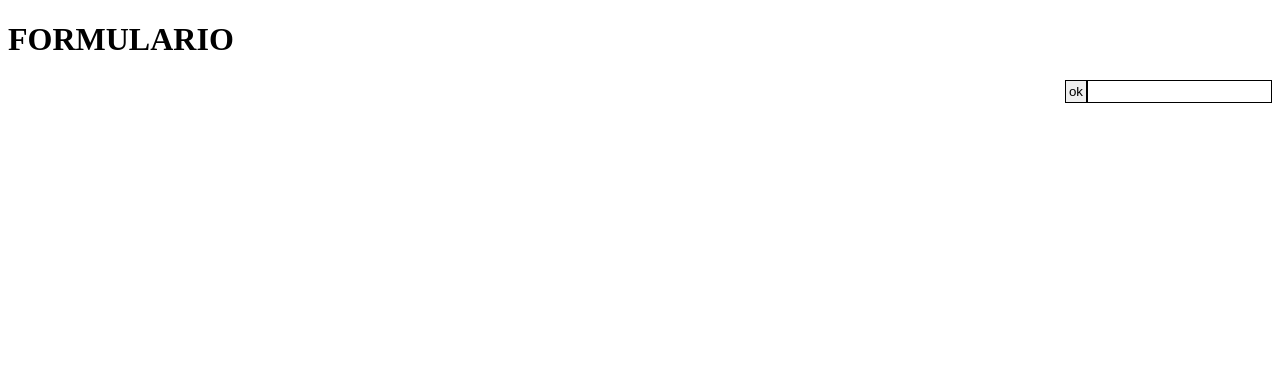
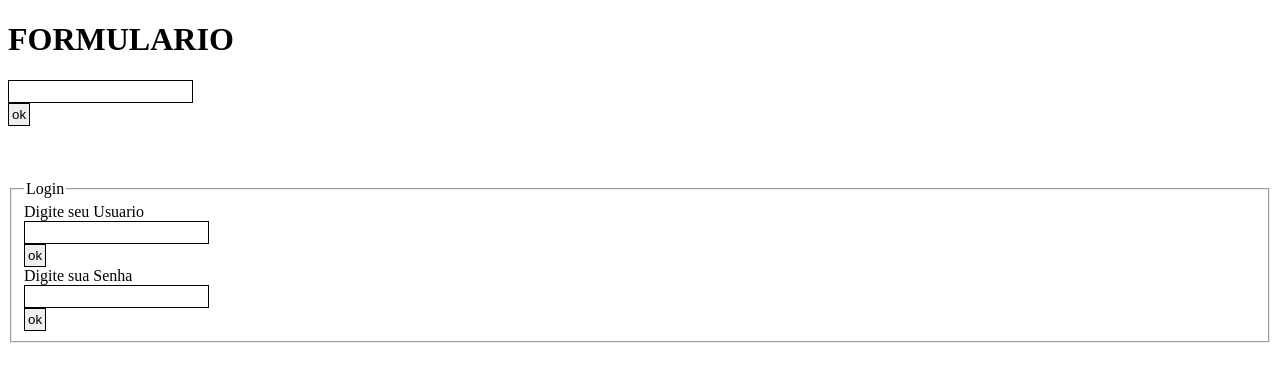
Before and after one commit to israelmessias/Atividades_FrontEnd, a plain HTML site: page Atividades Front End/Tabelas/Formulario/index.html in a window 1280 px wide. Drawn offline with Linux system fonts and the light colour scheme.

Commit message:
Atualizaçoes das atividades de formulario

```diff
--- a/Atividades Front End/Tabelas/Formulario/Login/style.css
+++ b/Atividades Front End/Tabelas/Formulario/Login/style.css
@@ -0,0 +1,3 @@
+/*#action, #user, #senha{
+    display: block;
+}*/
--- a/Atividades Front End/Tabelas/Formulario/index.html
+++ b/Atividades Front End/Tabelas/Formulario/index.html
@@ -8,11 +8,25 @@
     <body>
         <h1>FORMULARIO</h1>
         <!--Para formulario-->
-        <form>
+        <form action="http://google.com/search" method="get">
             <!--Entrada do tipo de texto-->
-            <input type="text">
+            <input type="text" name="ok">
             <!--Envia a mensagem-->
             <input type="submit" value="ok">
         </form>
+
+        <br><br><br>
+        <form>
+        <fieldset>
+            <!--Legenda-->
+            <legend>Login</legend>
+        <label for="log">Digite seu Usuario</label>
+        <input type="text" name="text" id="log">
+        <input type="submit" value="ok">
+        <label for="pass">Digite sua Senha</label>
+        <input type="password" name="text" id="pass">
+        <input type="submit" value="ok">
+        </fieldset>
+        </form>
     </body>
 </html>
--- a/Atividades Front End/Tabelas/Formulario/style.css
+++ b/Atividades Front End/Tabelas/Formulario/style.css
@@ -1,7 +1,11 @@
 input{
     border: 1px solid black;
     padding: 3px;
-    float: right;
-
-
+    /**/
+    display: block;
+    box-sizing: border-box;
 }
+label{
+    display: block;
+    box-sizing: border-box;
+}
```
